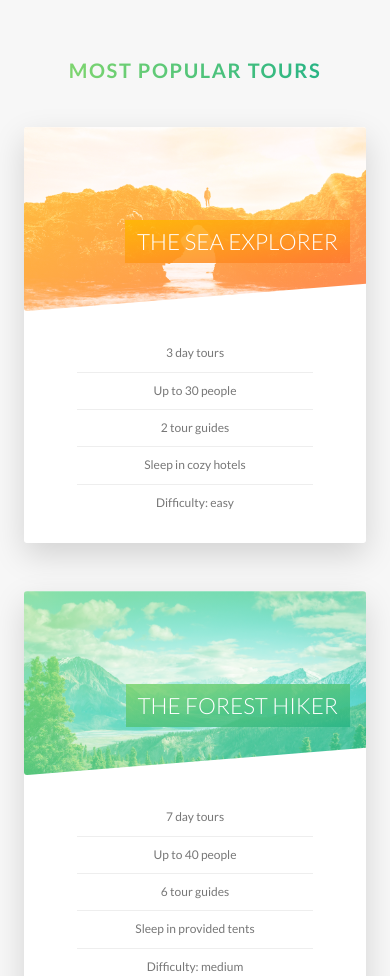
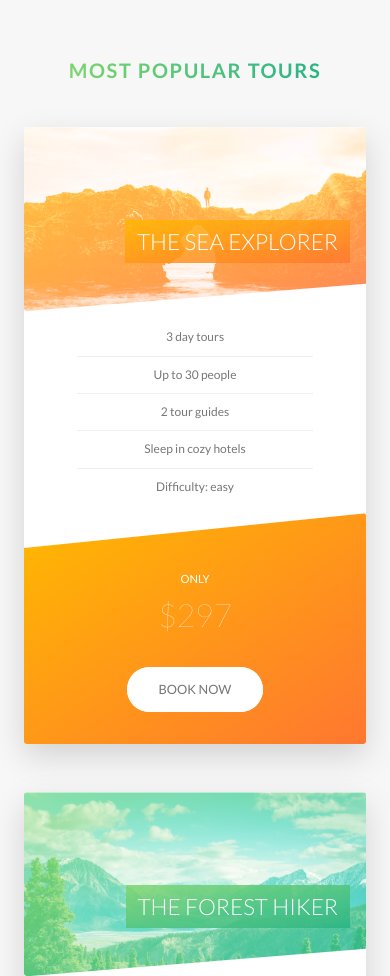
Before and after one commit to lmndang-dev/Natours, a website: page index.html in a window 390 px wide. Shown: the part 2543-3519 px from the top of the page. Drawn offline with Linux system fonts and the light colour scheme.

Commit message:
complete responsive design

```diff
--- a/sass/components/_card.scss
+++ b/sass/components/_card.scss
@@ -1,4 +1,5 @@
 @use "../abstracts/variables";
+@use "../abstracts/mixins";
 
 .card {
   //FLIP CARD FUNCTION
@@ -182,4 +183,49 @@
     font-size: 6rem;
     font-weight: 100;
   }
+
+  @include mixins.respond(tab-port) {
+    //FLIP CARD FUNCTION
+    height: auto;
+    border-radius: 3px;
+    background-color: variables.$color-white;
+    box-shadow: 0 1.5rem 4rem rgba(variables.$color-black, 0.15);
+
+    &__side {
+      height: auto;
+      position: relative;
+      box-shadow: none;
+
+      &--back {
+        transform: rotateY(0);
+        clip-path: polygon(0 15%, 100% 0, 100% 100%, 0 100%);
+      }
+    }
+
+    &:hover &__side--front {
+      transform: rotateY(0);
+    }
+
+    &__details {
+      padding: 1rem 3rem;
+    }
+
+    //BACK CARD STYLING
+    &__cta {
+      position: relative;
+      top: 0;
+      left: 0;
+      transform: translate(0);
+      width: 100%;
+      padding: 7rem 4rem 4rem 4rem;
+    }
+
+    &__price-box {
+      margin-bottom: 3rem;
+    }
+
+    &__price-value {
+      font-size: 4rem;
+    }
+  }
 }
--- a/sass/components/_form.scss
+++ b/sass/components/_form.scss
@@ -1,4 +1,5 @@
 @use "../abstracts/variables";
+@use "../abstracts/mixins";
 
 .form {
   &__group:not(:last-child) {
@@ -17,6 +18,11 @@
     width: 90%;
     display: block;
     transition: all 0.3;
+
+    @include mixins.respond(tab-port) {
+      width: 100%;
+      margin-bottom: 2rem;
+    }
 
     &:focus {
       outline: none;
@@ -51,6 +57,11 @@
   &__radio-group {
     width: 49%;
     display: inline-block;
+
+    @include mixins.respond(tab-port) {
+      width: 100%;
+      margin-bottom: 2rem;
+    }
   }
 
   &__radio-input {
--- a/sass/components/_story.scss
+++ b/sass/components/_story.scss
@@ -1,4 +1,5 @@
 @use "../abstracts/variables";
+@use "../abstracts/mixins";
 
 .story {
   width: 75%;
@@ -11,6 +12,16 @@
   font-size: variables.$default-font-size;
   transform: skewX(-12deg);
 
+  @include mixins.respond(tab-port) {
+    width: 100%;
+    padding: 4rem;
+    padding-left: 7rem;
+  }
+
+  @include mixins.respond(phone) {
+    transform: skewX(0);
+  }
+
   &__shape {
     width: 15rem;
     height: 15rem;
@@ -20,6 +31,10 @@
     clip-path: circle(50% at 50% 50%);
     transform: translateX(-3rem) skewX(12deg);
     position: relative;
+
+    @include mixins.respond(phone) {
+      transform: translateX(-3rem) skewX(0);
+    }
   }
 
   &__img {
@@ -30,6 +45,10 @@
 
   &__text {
     transform: skewX(12deg);
+
+    @include mixins.respond(phone) {
+      transform: skewX(0);
+    }
   }
 
   &__caption {
--- a/sass/pages/_home.scss
+++ b/sass/pages/_home.scss
@@ -77,10 +77,36 @@
   border-radius: 3px;
   box-shadow: 0 1.5rem 4rem rgba(variables.$color-black, 0.2);
 
-  height: 50rem;
+  @include mixins.respond(tab-land) {
+    background-image: linear-gradient(
+        105deg,
+        rgba(variables.$color-white, 0.9) 65%,
+        transparent 65%
+      ),
+      url(../../img/nat-10.jpg);
+
+    background-size: cover;
+  }
+
+  @include mixins.respond(tab-port) {
+    background-image: linear-gradient(
+        to right,
+        rgba(variables.$color-white, 0.9) 0%,
+        rgba(variables.$color-white, 0.9) 100%
+      ),
+      url(../../img/nat-10.jpg);
+  }
 
   &__form {
     width: 50%;
     padding: 6rem;
+
+    @include mixins.respond(tab-land) {
+      width: 65%;
+    }
+
+    @include mixins.respond(tab-port) {
+      width: 100%;
+    }
   }
 }
```
Also changed, not shown: css/style.css, 1 other file.
